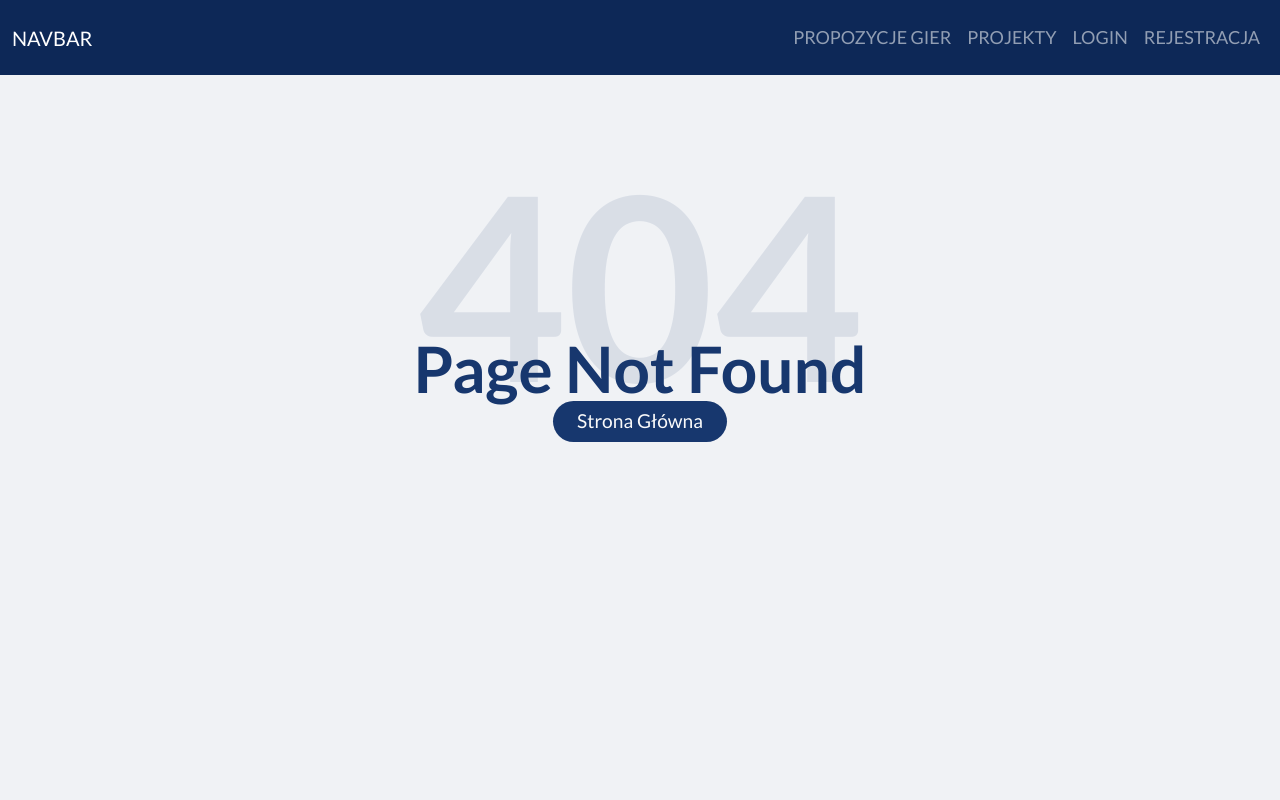
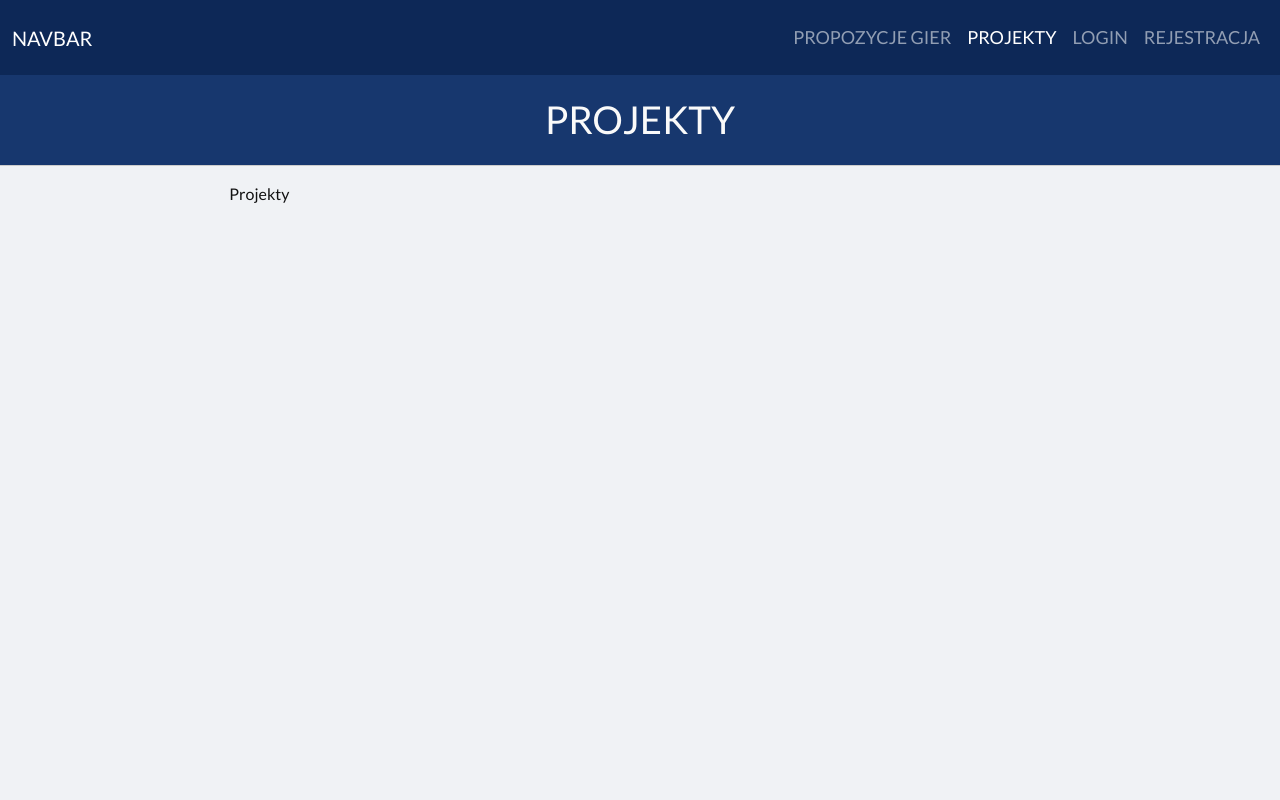
Before and after one commit to shirve/graduation-project, a React (Create React App) app in the folder frontend/: page /projects in a window 1280 px wide. Before the commit this address led to /not-found. Shown: the top 800 px of the page. Built offline with nearby package versions, Linux system fonts and the light colour scheme.

Commit message:
initial projects page

```diff
--- a/frontend/src/App.tsx
+++ b/frontend/src/App.tsx
@@ -5,19 +5,21 @@ import {
   Navigate,
 } from 'react-router-dom'
 import Navbar from './components/layout/Navbar'
+import Header from './components/layout/Header'
+import Footer from './components/layout/Footer'
 import Register from './pages/Register'
 import Login from './pages/Login'
 import Posts from './pages/Posts'
+import Projects from './pages/Projects'
+import NotFound from './pages/NotFound'
+import SearchUser from './pages/SearchUser'
+import Dashboard from './pages/dashboard/Dashboard'
 import UserProfile from './pages/dashboard/UserProfile'
 import UserPosts from './pages/dashboard/UserPosts'
+import UserProjects from './pages/dashboard/UserProjects'
 import UnapprovedPosts from './pages/dashboard/UnapprovedPosts'
-import Dashboard from './pages/dashboard/Dashboard'
-import SearchUser from './pages/SearchUser'
-import NotFound from './pages/NotFound'
-import Header from './components/layout/Header'
 import { HeaderProvider } from './context/header/HeaderContext'
 import { AlertProvider } from './context/alert/AlertContext'
-import Footer from './components/layout/Footer'
 
 function App() {
   return (
@@ -29,12 +31,14 @@ function App() {
           <main className='page-wrapper col-xl-8 col-lg-8 col-md-10 col-sm-10 col-xs-12'>
             <Routes>
               <Route path='/dashboard/*' element={<Dashboard />}>
-                <Route path='profile' element={<UserProfile />} />
-                <Route path='posts' element={<UserPosts />} />
+                <Route path='your-profile' element={<UserProfile />} />
+                <Route path='your-posts' element={<UserPosts />} />
+                <Route path='your-projects' element={<UserProjects />} />
                 <Route path='unapproved-posts' element={<UnapprovedPosts />} />
               </Route>
               <Route path='/user/:userId' element={<SearchUser />} />
               <Route path='/posts' element={<Posts />} />
+              <Route path='/projects' element={<Projects />} />
               <Route path='/register' element={<Register />} />
               <Route path='/login' element={<Login />} />
               <Route path='/not-found' element={<NotFound />} />
--- a/frontend/src/components/layout/Navbar.tsx
+++ b/frontend/src/components/layout/Navbar.tsx
@@ -53,7 +53,7 @@ function Navbar() {
               </NavLink>
             </li>
             <li className='nav-item'>
-              <NavLink className='nav-link' to='/repository'>
+              <NavLink className='nav-link' to='/projects'>
                 PROJEKTY
               </NavLink>
             </li>
@@ -66,17 +66,23 @@ function Navbar() {
                 {showDropdownList && (
                   <ul className='nav-dropdown'>
                     <li>
-                      <NavLink className='nav-link' to='/dashboard/profile'>
+                      <NavLink
+                        className='nav-link'
+                        to='/dashboard/your-profile'
+                      >
                         TWÓJ PROFIL
                       </NavLink>
                     </li>
                     <li>
-                      <NavLink className='nav-link' to='/dashboard/posts'>
+                      <NavLink className='nav-link' to='/dashboard/your-posts'>
                         TWOJE PROPOZYCJE GIER
                       </NavLink>
                     </li>
                     <li>
-                      <NavLink className='nav-link' to='/dashboard/repository'>
+                      <NavLink
+                        className='nav-link'
+                        to='/dashboard/your-projects'
+                      >
                         TWOJE PROJEKTY
                       </NavLink>
                     </li>
--- /dev/null
+++ b/frontend/src/pages/Projects.tsx
@@ -0,0 +1,17 @@
+import React, { useContext, useEffect } from 'react'
+import HeaderContext from '../context/header/HeaderContext'
+
+const Projects = () => {
+  const { setHeader } = useContext(HeaderContext)
+
+  useEffect(() => {
+    setHeader('PROJEKTY')
+    return () => {
+      setHeader('')
+    }
+  }, [])
+
+  return <div>Projekty</div>
+}
+
+export default Projects
--- a/frontend/src/pages/dashboard/Dashboard.tsx
+++ b/frontend/src/pages/dashboard/Dashboard.tsx
@@ -5,6 +5,7 @@ import UnapprovedPosts from './UnapprovedPosts'
 import UserPosts from './UserPosts'
 import UserProfile from './UserProfile'
 import { RootState } from '../../app/store'
+import UserProjects from './UserProjects'
 
 const Dashboard = () => {
   const navigate = useNavigate()
@@ -20,8 +21,9 @@ const Dashboard = () => {
   return (
     <Routes>
       <Route path='/' element={<Navigate to='/dashboard/account' />} />
-      <Route path='profile' element={<UserProfile />} />
-      <Route path='posts' element={<UserPosts />} />
+      <Route path='your-profile' element={<UserProfile />} />
+      <Route path='your-posts' element={<UserPosts />} />
+      <Route path='your-projects' element={<UserProjects />} />
       <Route path='unapproved-posts' element={<UnapprovedPosts />} />
     </Routes>
   )
--- /dev/null
+++ b/frontend/src/pages/dashboard/UserProjects.tsx
@@ -0,0 +1,17 @@
+import React, { useContext, useEffect } from 'react'
+import HeaderContext from '../../context/header/HeaderContext'
+
+const UserProjects = () => {
+  const { setHeader } = useContext(HeaderContext)
+
+  useEffect(() => {
+    setHeader('TWOJE PROJEKTY')
+    return () => {
+      setHeader('')
+    }
+  }, [])
+
+  return <div>Twoje projekty</div>
+}
+
+export default UserProjects
```
